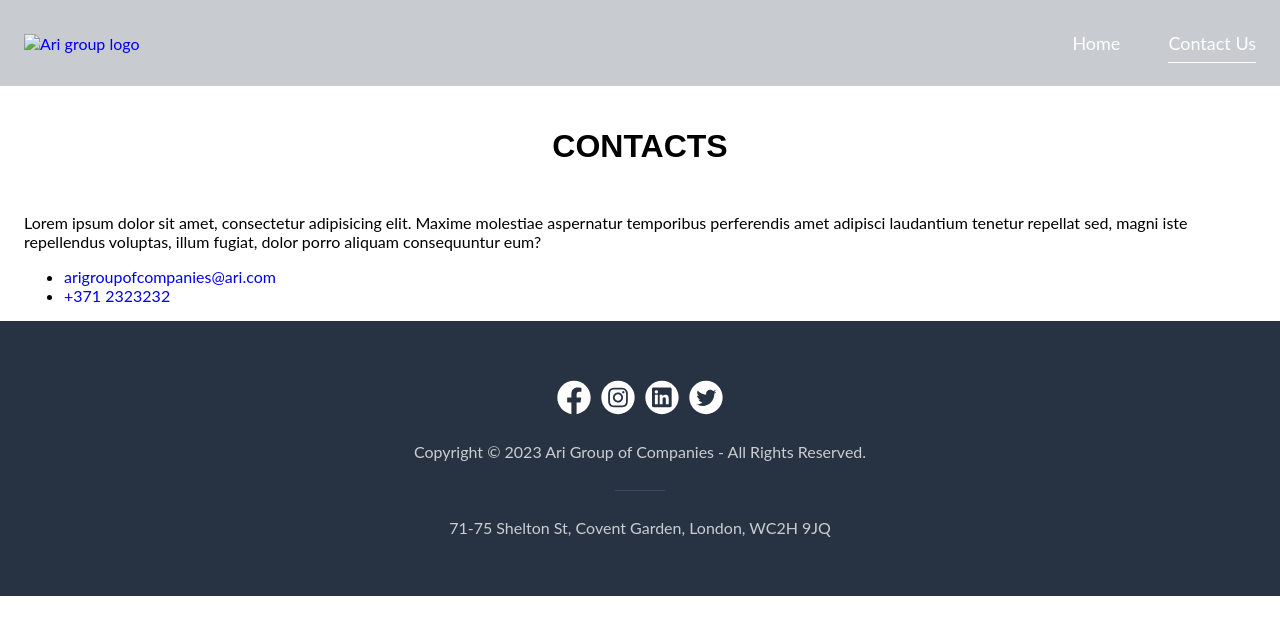
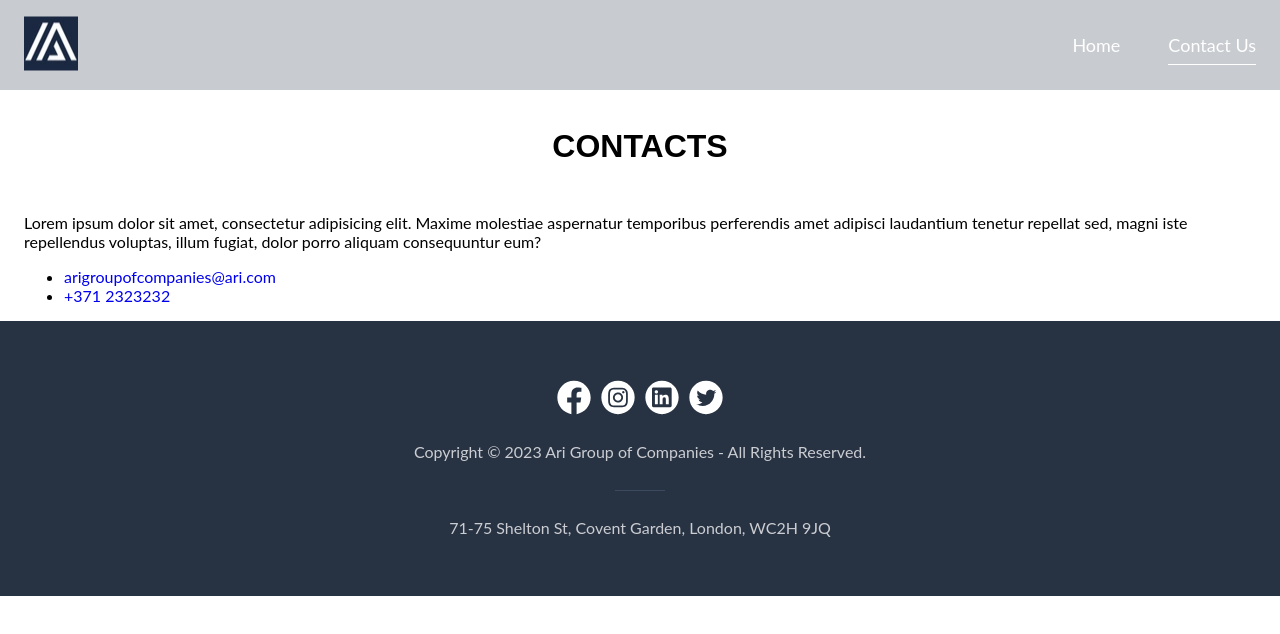
Before and after one commit to Ronalds-Z/AriGroup, a website: page contacts.html in a window 1280 px wide. Drawn offline with Linux system fonts and the light colour scheme; the site is published under a folder, as on GitHub Pages, so addresses that start at the root find nothing.

Commit message:
Update contacts.html

```diff
--- a/contacts.html
+++ b/contacts.html
@@ -13,7 +13,7 @@
         <div class="container">
             <div class="logo-and-links">
                 <a href="index.html">
-                    <img src="/images/logo.png" alt="Ari group logo" width="54" height="54">
+                    <img src="images/logo.png" alt="Ari group logo" width="54" height="54">
                 </a>
                 <button class="burger-menu">
                     <svg viewBox="0 0 41 40" fill="none" xmlns="http://www.w3.org/2000/svg">
```
